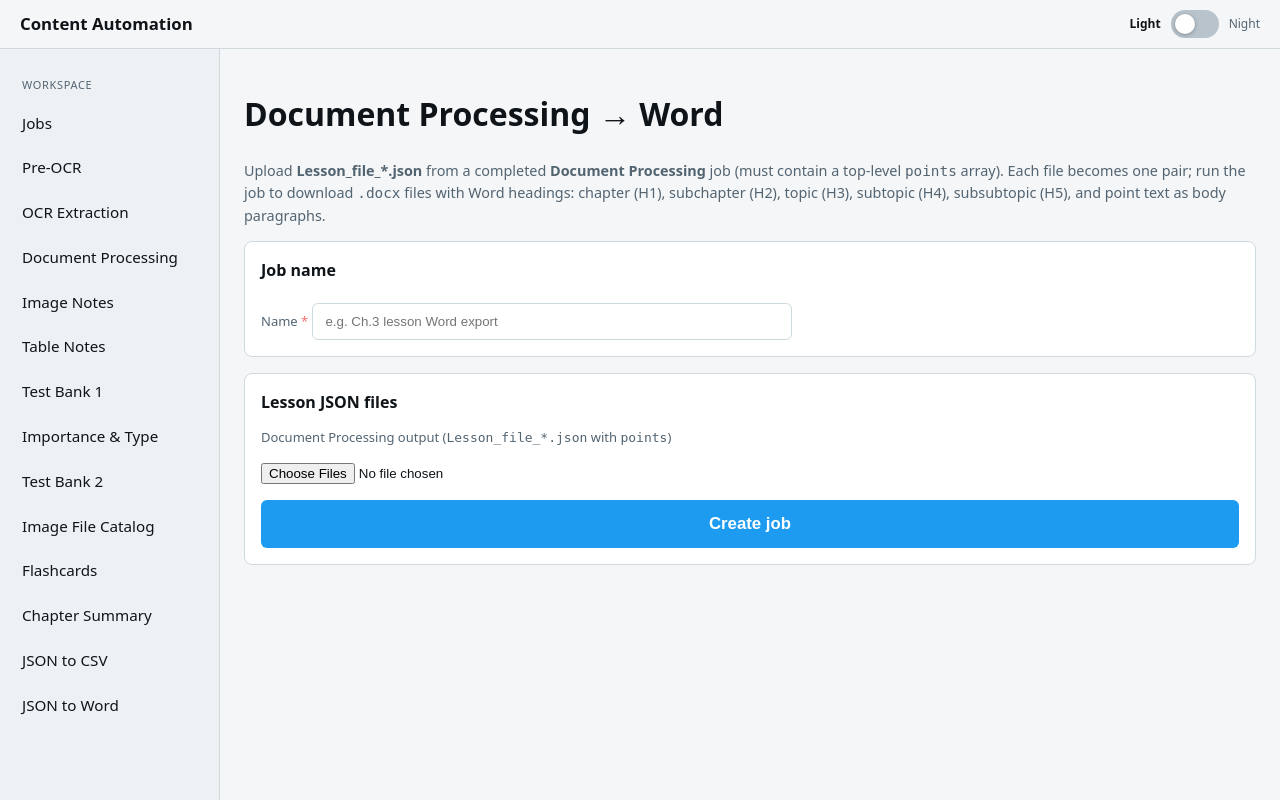
After one commit to mohammadbaghershahmir/Automations_Project_Pileh, a FastAPI app: template content_automation_project/webapp/templates/json_to_word_new.html in a window 1280 px wide. The commit adds this page. Run offline with FastAPI, Linux system fonts and the light colour scheme; the template is opened without the code that fills it, so the values that code supplies are empty; parts of the project's set-up code (start-up, migrations or seed data) failed here and were passed over; some libraries are stand-ins or nearby versions.

```diff
--- a/content_automation_project/webapp/job_runner_common.py
+++ b/content_automation_project/webapp/job_runner_common.py
@@ -34,6 +34,7 @@ SINGLE_STAGE_JOB_TYPES = frozenset(
         "image_catalog_json_to_csv",
         "test_bank_2_json_to_csv",
         "flashcard_json_to_csv",
+        "document_processing_json_to_word",
         "test_bank_1",
         "test_bank_2",
     }
--- a/content_automation_project/webapp/main.py
+++ b/content_automation_project/webapp/main.py
@@ -227,6 +227,7 @@ JOB_STAGE_LABELS = {
     "image_catalog_json_to_csv": "Image Catalog → CSV",
     "test_bank_2_json_to_csv": "Test Bank 2 → CSV",
     "flashcard_json_to_csv": "Flashcard → CSV",
+    "document_processing_json_to_word": "Document Processing → Word",
     "stage_l": "Chapter Summary",
     # Book Changes Detection — Stage X
     "book_changes": "Book Changes Detection",
@@ -564,6 +565,21 @@ def create_app() -> FastAPI:
             },
         )
 
+    @app.get("/document-processing/json-to-word/new", response_class=HTMLResponse)
+    def document_processing_json_to_word_new(
+        request: Request,
+        user: CurrentUser,
+    ) -> Any:
+        return templates.TemplateResponse(
+            request,
+            "json_to_word_new.html",
+            {
+                "user": user,
+                "is_admin": is_admin_user(user),
+                "multipart_ok": HAS_MULTIPART,
+            },
+        )
+
     @app.get("/document-processing/new", response_class=HTMLResponse)
     def document_processing_new(
         request: Request,
@@ -2141,6 +2157,88 @@ def create_app() -> FastAPI:
                 delimiter,
             )
 
+        async def _create_json_to_word_stage_job(
+            user: CurrentUser,
+            db: Session,
+            json_files: List[UploadFile],
+            job_name: str,
+        ) -> RedirectResponse:
+            from webapp.json_to_word_jobs import JSON_TO_WORD_JOB_TYPES
+
+            name_stripped = (job_name or "").strip()
+            if not name_stripped:
+                raise HTTPException(400, "Job name is required (a short label to find this job in the list).")
+            if len(name_stripped) > 200:
+                raise HTTPException(400, "Job name must be at most 200 characters.")
+
+            jt = "document_processing_json_to_word"
+            if jt not in JSON_TO_WORD_JOB_TYPES:
+                raise HTTPException(400, f"Unknown JSON to Word job type: {jt}")
+
+            tmp = tempfile.mkdtemp(prefix="jsontoword_upload_")
+            try:
+                json_paths: List[str] = []
+                for uf in json_files:
+                    if not uf.filename:
+                        continue
+                    dest = os.path.join(tmp, os.path.basename(uf.filename))
+                    content = await uf.read()
+                    with open(dest, "wb") as f:
+                        f.write(content)
+                    json_paths.append(dest)
+
+                sorted_json = _sorted_nonempty_paths(json_paths)
+                if not sorted_json:
+                    raise HTTPException(400, "Upload at least one JSON file.")
+
+                cfg = {"display_name": name_stripped}
+                job_id = str(uuid.uuid4())
+                root = job_root(job_id)
+                os.makedirs(root, exist_ok=True)
+
+                job = Job(
+                    id=job_id,
+                    type=jt,
+                    status="draft",
+                    created_by_id=user.id,
+                    config_json=json.dumps(cfg, ensure_ascii=False),
+                )
+                db.add(job)
+                db.flush()
+
+                for pair_index, jp in enumerate(sorted_json):
+                    ensure_dirs(job_id, pair_index)
+                    jn = os.path.basename(jp)
+                    rel_j = f"pair_{pair_index}/inputs/{jn}"
+                    shutil.copy2(jp, os.path.join(root, rel_j.replace("/", os.sep)))
+                    db.add(
+                        JobPair(
+                            job_id=job_id,
+                            pair_index=pair_index,
+                            stage_j_filename=jn,
+                            word_filename="",
+                            stage_j_relpath=rel_j,
+                            word_relpath=None,
+                            output_relpath=f"pair_{pair_index}/output",
+                        )
+                    )
+                    register_input_artifact(db, job_id, pair_index, root, rel_j, "upload_json")
+
+                db.commit()
+            finally:
+                shutil.rmtree(tmp, ignore_errors=True)
+
+            return RedirectResponse(f"/jobs/{job_id}", status_code=302)
+
+        @app.post("/jobs/document-processing/json-to-word")
+        async def create_document_processing_json_to_word_job(
+            user: CurrentUser,
+            db: Session = Depends(get_db),
+            json_files: List[UploadFile] = File(...),
+            job_name: str = Form(""),
+        ) -> RedirectResponse:
+            return await _create_json_to_word_stage_job(user, db, json_files, job_name)
+
     else:
 
         @app.post("/jobs/test-bank")
@@ -2202,6 +2300,10 @@ def create_app() -> FastAPI:
 
         @app.post("/jobs/json-to-csv")
         def create_json_to_csv_job_stub(user: CurrentUser) -> None:
+            raise HTTPException(503, "Install python-multipart to enable file uploads.")
+
+        @app.post("/jobs/document-processing/json-to-word")
+        def create_document_processing_json_to_word_job_stub(user: CurrentUser) -> None:
             raise HTTPException(503, "Install python-multipart to enable file uploads.")
 
     @app.get("/jobs/{job_id}", response_class=HTMLResponse)
--- a/content_automation_project/webapp/tasks_stage_v.py
+++ b/content_automation_project/webapp/tasks_stage_v.py
@@ -134,6 +134,12 @@ def run_step1_job(job_id: str, pair_indices: Optional[List[int]] = None) -> None
             from webapp.tasks_single_stage import run_json_to_csv_step1_job
 
             run_json_to_csv_step1_job(job_id, pair_indices)
+            return
+        if jt == "document_processing_json_to_word":
+            db.close()
+            from webapp.tasks_single_stage import run_json_to_word_step1_job
+
+            run_json_to_word_step1_job(job_id, pair_indices)
             return
         if jt == "image_file_catalog":
             db.close()
--- a/content_automation_project/webapp/templates/base.html
+++ b/content_automation_project/webapp/templates/base.html
@@ -340,6 +340,7 @@
       <a href="/flashcard/new" class="{% if request.url.path == '/flashcard/new' %}active{% endif %}">Flashcards</a>
       <a href="/chapter-summary/new" class="{% if request.url.path == '/chapter-summary/new' %}active{% endif %}">Chapter Summary</a>
       <a href="/json-to-csv/new" class="{% if request.url.path.startswith('/json-to-csv') %}active{% endif %}">JSON to CSV</a>
+      <a href="/document-processing/json-to-word/new" class="{% if request.url.path.startswith('/document-processing/json-to-word') %}active{% endif %}">JSON to Word</a>
       {% block sidebar_extra %}{% endblock %}
     </nav>
   </aside>
--- a/content_automation_project/webapp/templates/jobs_list.html
+++ b/content_automation_project/webapp/templates/jobs_list.html
@@ -25,7 +25,7 @@
       <td><a href="/jobs/{{ j.id }}">Open</a></td>
     </tr>
     {% else %}
-    <tr><td colspan="6" class="muted">No jobs yet. <a href="/test-bank-1/new">Test Bank 1</a> / <a href="/test-bank-2/new">Test Bank 2</a> or <a href="/image-notes/new">Image Notes</a> / <a href="/table-notes/new">Table Notes</a> / <a href="/importance-type/new">Importance &amp; Type</a> / <a href="/image-file-catalog/new">Image File Catalog</a> / <a href="/flashcard/new">Flashcards</a> / <a href="/chapter-summary/new">Chapter Summary</a> / <a href="/json-to-csv/new">JSON to CSV</a>.</td></tr>
+    <tr><td colspan="6" class="muted">No jobs yet. <a href="/test-bank-1/new">Test Bank 1</a> / <a href="/test-bank-2/new">Test Bank 2</a> or <a href="/image-notes/new">Image Notes</a> / <a href="/table-notes/new">Table Notes</a> / <a href="/importance-type/new">Importance &amp; Type</a> / <a href="/image-file-catalog/new">Image File Catalog</a> / <a href="/flashcard/new">Flashcards</a> / <a href="/chapter-summary/new">Chapter Summary</a> / <a href="/json-to-csv/new">JSON to CSV</a> / <a href="/document-processing/json-to-word/new">JSON to Word</a>.</td></tr>
     {% endfor %}
   </tbody>
 </table>
--- /dev/null
+++ b/content_automation_project/webapp/templates/json_to_word_new.html
@@ -0,0 +1,23 @@
+{% extends "base.html" %}
+{% block title %}Document Processing → Word{% endblock %}
+{% block content %}
+<h1>Document Processing → Word</h1>
+{% if multipart_ok is defined and not multipart_ok %}
+<p style="color:#f87171;">File uploads are disabled: install <code>python-multipart</code> on the server, then restart the API.</p>
+{% endif %}
+<p class="muted">Upload <strong>Lesson_file_*.json</strong> from a completed <strong>Document Processing</strong> job (must contain a top-level <code>points</code> array). Each file becomes one pair; run the job to download <code>.docx</code> files with Word headings: chapter (H1), subchapter (H2), topic (H3), subtopic (H4), subsubtopic (H5), and point text as body paragraphs.</p>
+
+<form method="post" action="/jobs/document-processing/json-to-word" enctype="multipart/form-data">
+  <div class="card">
+    <h2 style="margin-top:0;font-size:1rem;">Job name</h2>
+    <label for="job_name" class="muted" style="font-size:13px;">Name <span style="color:#f87171;">*</span></label>
+    <input id="job_name" type="text" name="job_name" required maxlength="200" placeholder="e.g. Ch.3 lesson Word export" style="width:100%;max-width:480px;padding:10px 12px;margin-top:8px;box-sizing:border-box;border-radius:6px;border:1px solid var(--input-border);background:var(--input-bg);color:var(--fg);"/>
+  </div>
+  <div class="card">
+    <h2 style="margin-top:0;font-size:1rem;">Lesson JSON files</h2>
+    <p class="muted" style="margin-top:0;font-size:13px;">Document Processing output (<code>Lesson_file_*.json</code> with <code>points</code>)</p>
+    <input type="file" name="json_files" multiple accept=".json,application/json" required/>
+    <button type="submit" class="btn-cta" style="margin-top:16px;">Create job</button>
+  </div>
+</form>
+{% endblock %}
```
Also changed, not shown: content_automation_project/json_to_word_converter.py (added, +141 -0 lines), content_automation_project/webapp/json_to_word_jobs.py (added, +9 -0 lines), content_automation_project/webapp/tasks_single_stage.py (+139 -0 lines), content_automation_project/webapp/templates/job_detail.html (+9 -3 lines), content_automation_project/.cursor/plans/json_to_word_job_a607de3f.plan.md (added), 1 other file.
